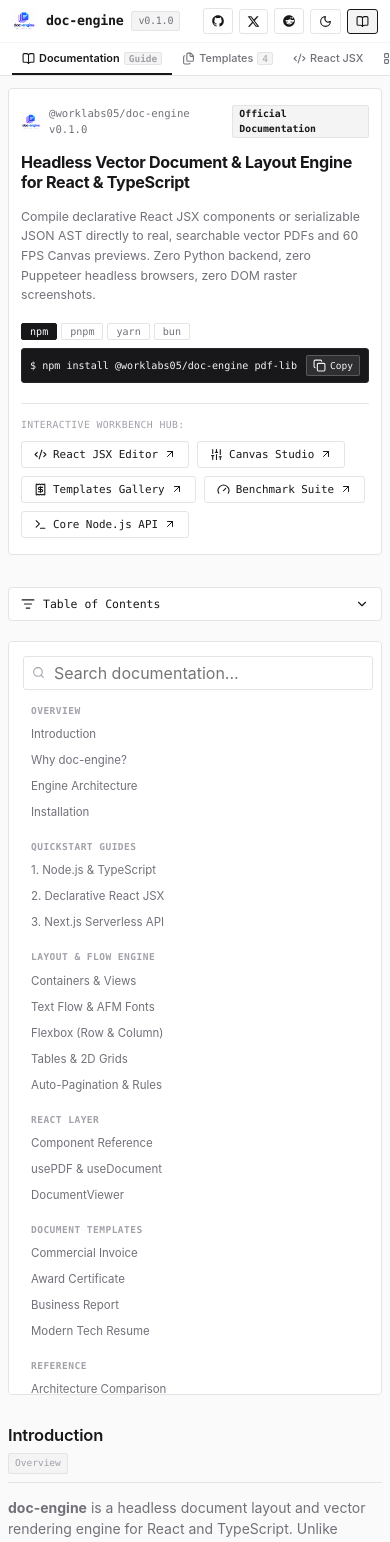
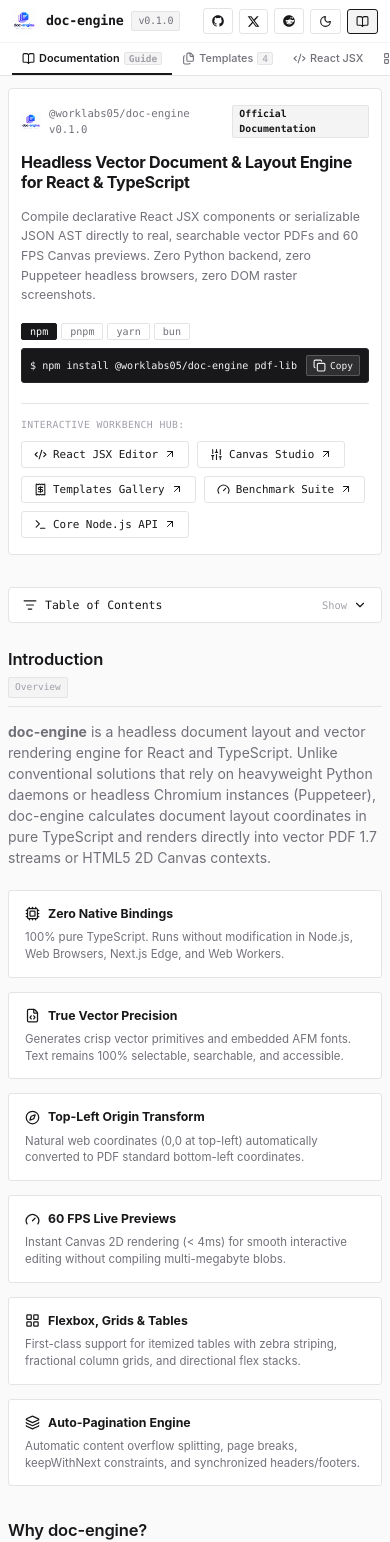
Before and after one commit to junaidmirr/doc_engine-page, a React (Vite) app: page / in a window 390 px wide. Shown: the top 1542 px of the page. Built offline with nearby package versions, Linux system fonts and the light colour scheme.

Commit message:
resp update 2

```diff
--- a/src/App.css
+++ b/src/App.css
@@ -1085,8 +1085,9 @@ input[type="color"] {
   width: 100%;
   display: flex;
   align-items: center;
+  justify-content: space-between;
   gap: 8px;
-  padding: 9px 12px;
+  padding: 10px 14px;
   background: var(--surface);
   border: 1px solid var(--border);
   border-radius: 4px;
@@ -1103,34 +1104,7 @@ input[type="color"] {
   border-color: var(--border-strong);
 }
 
-@media (max-width: 960px) {
-  .docs-layout-grid {
-    grid-template-columns: 1fr;
-    gap: 16px;
-  }
-
-  .docs-mobile-toc-bar {
-    display: block;
-    margin-bottom: 4px;
-  }
-
-  .docs-sidebar {
-    display: none;
-    position: static;
-    max-height: 420px;
-    background: var(--surface);
-    border: 1px solid var(--border);
-    border-radius: 4px;
-    padding: 14px;
-    margin-bottom: 12px;
-  }
-
-  .docs-sidebar.mobile-open {
-    display: flex !important;
-  }
-}
-
-/* Sticky Documentation Sidebar */
+/* Sticky Documentation Sidebar (Desktop Base) */
 .docs-sidebar {
   position: sticky;
   top: 72px;
@@ -1141,6 +1115,39 @@ input[type="color"] {
   gap: 14px;
   padding-right: 8px;
   scrollbar-width: thin;
+}
+
+/* Mobile & Tablet Documentation Layout (<= 960px) */
+@media (max-width: 960px) {
+  .docs-layout-grid {
+    grid-template-columns: 1fr;
+    gap: 16px;
+  }
+
+  .docs-mobile-toc-bar {
+    display: block;
+    margin-bottom: 8px;
+  }
+
+  /* Table of Contents is strictly collapsed by default on mobile so docs are visible */
+  .docs-sidebar {
+    display: none !important;
+    position: static !important;
+    top: auto !important;
+    max-height: 50vh;
+    background: var(--surface);
+    border: 1px solid var(--border);
+    border-radius: 4px;
+    padding: 14px;
+    margin-bottom: 16px;
+    overflow-y: auto;
+    width: 100%;
+  }
+
+  /* Table of Contents expands only when mobile menu is toggled open */
+  .docs-sidebar.mobile-open {
+    display: flex !important;
+  }
 }
 
 .docs-search-container {
--- a/src/components/DocumentationShowcase.tsx
+++ b/src/components/DocumentationShowcase.tsx
@@ -248,16 +248,22 @@ export const DocumentationShowcase: React.FC<DocumentationShowcaseProps> = ({ on
             onClick={() => setIsMobileMenuOpen(!isMobileMenuOpen)}
             aria-expanded={isMobileMenuOpen}
           >
+            <div style={{ display: 'flex', alignItems: 'center', gap: '8px' }}>
               <ListFilter size={14} />
               <span>Table of Contents</span>
+            </div>
+            <div style={{ display: 'flex', alignItems: 'center', gap: '6px' }}>
+              <span style={{ fontSize: '0.74rem', color: 'var(--text-muted)' }}>
+                {isMobileMenuOpen ? 'Hide' : 'Show'}
+              </span>
               <ChevronDown
                 size={14}
                 style={{
                   transform: isMobileMenuOpen ? 'rotate(180deg)' : 'none',
                   transition: 'transform 0.15s ease',
-                marginLeft: 'auto',
                 }}
               />
+            </div>
           </button>
         </div>
 
```
Lines whose indentation alone changed are shown as unchanged.
